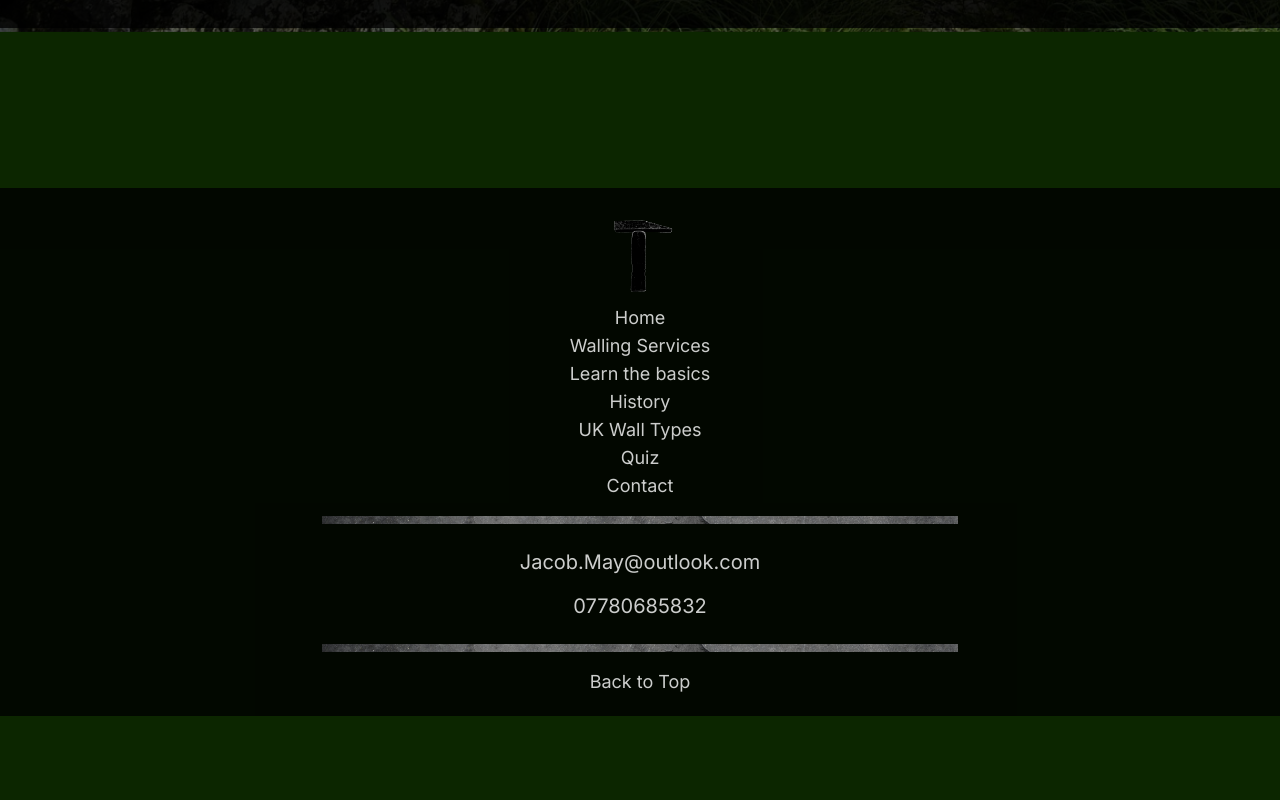
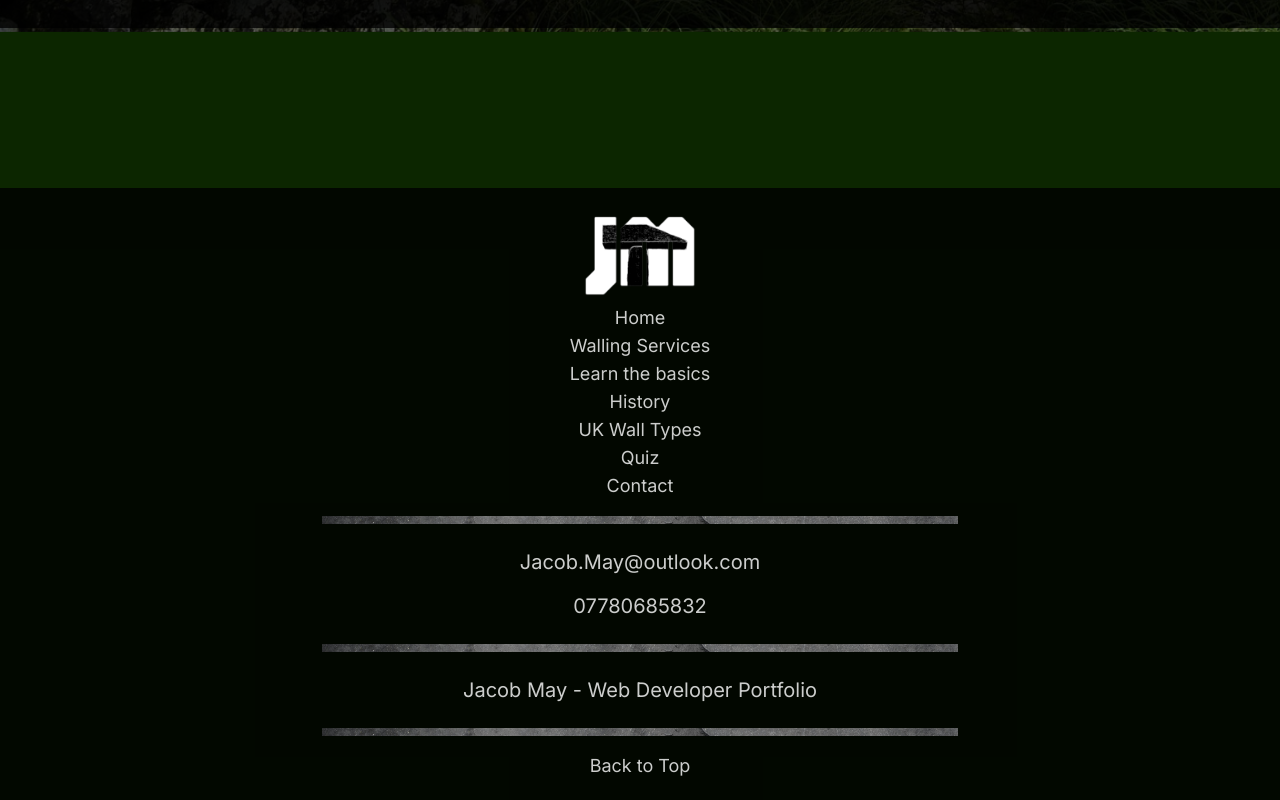
Before and after one commit to Ja-ke-May/drystonewalls, a Next.js app: page / in a window 1280 px wide. Shown: the part 768-1568 px from the top of the page. Before the commit the page ends 1484 px from the top, so only its background shows below. Built offline with nearby package versions, Linux system fonts and the light colour scheme.

Commit message:
logo and web dev portfolio

```diff
--- a/app/components/Footer.jsx
+++ b/app/components/Footer.jsx
@@ -15,8 +15,8 @@ const Footer = () => {
   return (
     <div id="footer" className="relative flex flex-col w-full bg-black/80 text-white text-center text-opacity-80 justify-center items-center mt-40 pt-5 pb-5 pr-1 pl-1">
       <img
-          src='/images/hammer-no-background.png'
-          className='mt-2 h-20 w-20'
+          src='/images/main-logo.png'
+          className='mt-2 h-20 max-w-40'
           alt='walling hammer'
           />
 
@@ -56,6 +56,10 @@ const Footer = () => {
 
       <div className='w-[75%] md:w-[50%] menu-background h-2 m-4'></div>
 
+     <a href="https://portfolio-tau-two-33.vercel.app/" className='hover:text-green-600 text-xl block m-2'>Jacob May - Web Developer Portfolio</a>
+
+     <div className='w-[75%] md:w-[50%] menu-background h-2 m-4'></div>
+
       <a onClick={scrollToTop} className="hover:text-green-600 text-lg">Back to Top</a>
     </div>
   );
--- a/app/components/Welcome.jsx
+++ b/app/components/Welcome.jsx
@@ -1,7 +1,14 @@
-import React from 'react';
+import React, { useState } from 'react';
 import Link from 'next/link';
 
 const Welcome = () => {
+  const [rotate, setRotate] = useState(false);
+
+  const handleHammerClick = () => {
+    setRotate(true);
+    setTimeout(() => setRotate(false), 1000);
+  };
+
   return (
     <div className="relative mt-20 z-20">
       <div id="welcome-container" className="p-6 bg-black bg-opacity-80 mx-auto text-center text-white md:max-w-[100%]">
@@ -27,8 +34,9 @@ const Welcome = () => {
           <div className='flex w-full items-center justify-center'>
           <img
           src='/images/hammer-no-background.png'
-          className='mt-4 h-20 w-20'
+          className={`mt-4 h-20 w-20 ${rotate ? 'rotate-animation' : ''}`}
           alt='walling hammer'
+          onClick={handleHammerClick}
           />
           </div>
         </div>
--- a/app/globals.css
+++ b/app/globals.css
@@ -16,3 +16,16 @@
   background: url('/images/stone-background-grey.jpg') no-repeat center center;
   background-size: cover;
 }
+
+@keyframes rotateAnimation {
+  0% {
+    transform: rotate(0deg);
+  }
+  100% {
+    transform: rotate(-360deg);
+  }
+}
+
+.rotate-animation {
+  animation: rotateAnimation 1s ease-in-out;
+}
```
